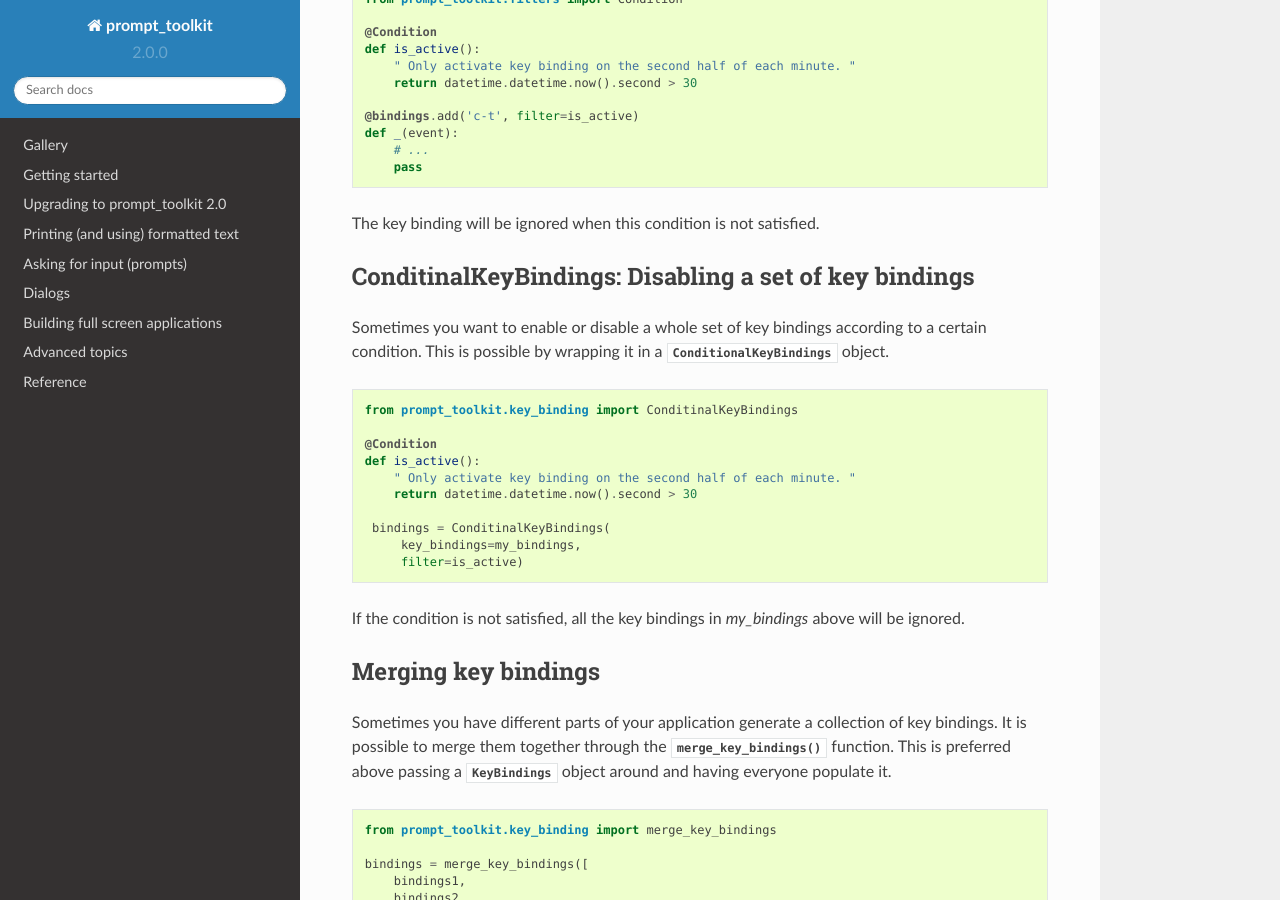
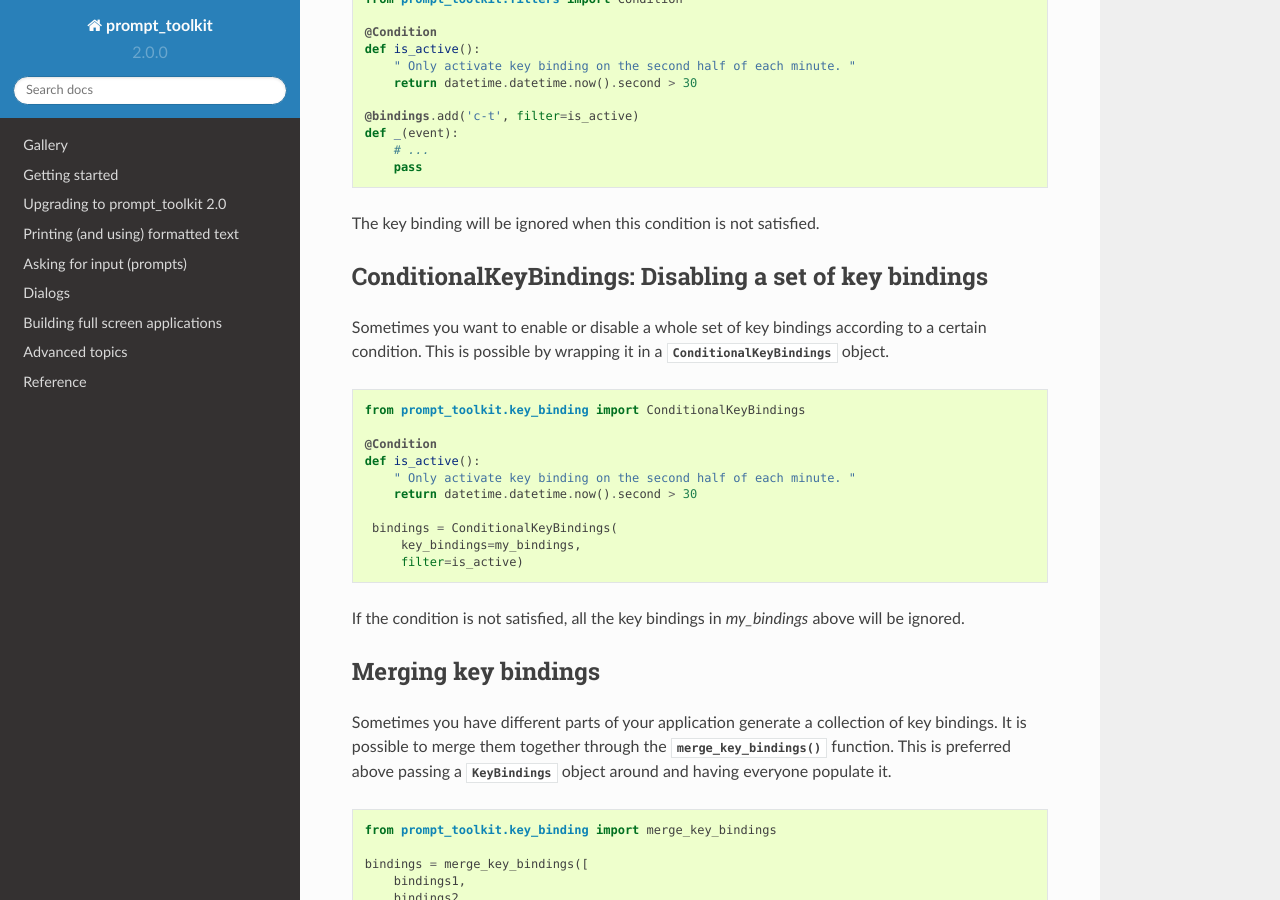
Before and after one commit to dbcli/pgcli, a Sphinx documentation site: the page built from docs/pages/advanced_topics/key_bindings.rst, in a window 1280 px wide and 900 px high, scrolled down 1256 px. Built offline with Sphinx 7.4.7 and the Read the Docs theme 2.0.0, drawn with Linux system fonts in a browser that asks for light colours; pages that are not in the unit, such as notebooks, are missing from menus.

Commit message:
Fix typo: `Conditinal` -> `Conditional`

```diff
--- a/docs/pages/advanced_topics/key_bindings.rst
+++ b/docs/pages/advanced_topics/key_bindings.rst
@@ -82,7 +82,7 @@ filters <filters>`.)
 The key binding will be ignored when this condition is not satisfied.
 
 
-ConditinalKeyBindings: Disabling a set of key bindings
+ConditionalKeyBindings: Disabling a set of key bindings
 ^^^^^^^^^^^^^^^^^^^^^^^^^^^^^^^^^^^^^^^^^^^^^^^^^^^^^^
 
 Sometimes you want to enable or disable a whole set of key bindings according
@@ -91,14 +91,14 @@ to a certain condition. This is possible by wrapping it in a
 
 .. code:: python
 
-    from prompt_toolkit.key_binding import ConditinalKeyBindings
+    from prompt_toolkit.key_binding import ConditionalKeyBindings
 
     @Condition
     def is_active():
         " Only activate key binding on the second half of each minute. "
         return datetime.datetime.now().second > 30
 
-     bindings = ConditinalKeyBindings(
+     bindings = ConditionalKeyBindings(
          key_bindings=my_bindings,
          filter=is_active)
 
```
